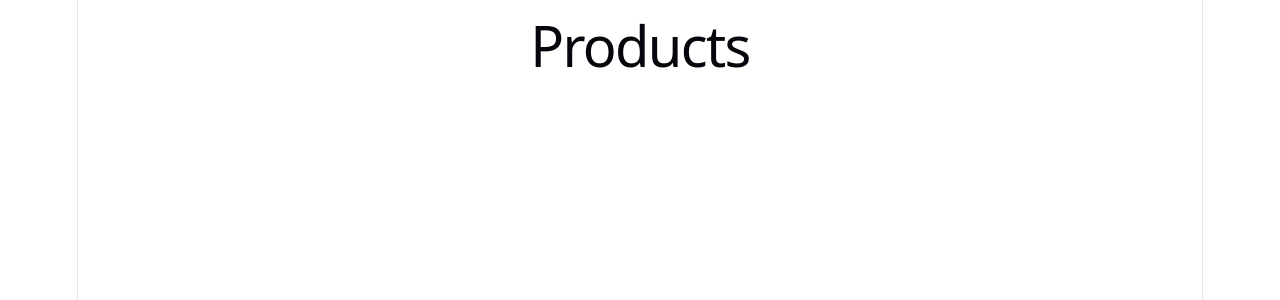
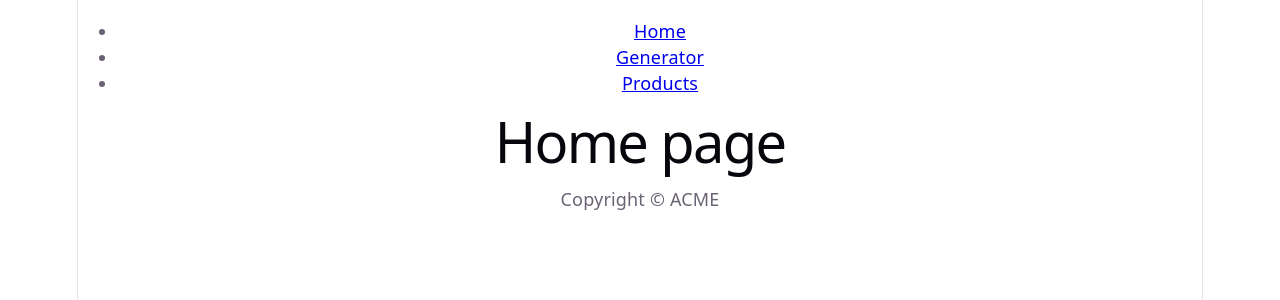
Before and after one commit to patrykomiotek/pitapp, a React (Vite) app: page / in a window 1280 px wide. Shown: the top 300 px of the page. Built offline with nearby package versions, Linux system fonts and the light colour scheme.

Commit message:
feat: with react router dom

```diff
--- a/package.json
+++ b/package.json
@@ -11,9 +11,11 @@
   },
   "dependencies": {
     "@hookform/resolvers": "^5.4.0",
+    "axios": "^1.18.1",
     "react": "^19.2.7",
     "react-dom": "^19.2.7",
     "react-hook-form": "^7.80.0",
+    "react-router-dom": "^7.9.5",
     "uuid": "^14.0.1",
     "zod": "^4.4.3"
   },
--- a/src/App.tsx
+++ b/src/App.tsx
@@ -1,3 +1,4 @@
+import { RouterProvider } from "react-router-dom";
 import "./App.css";
 import { Counter } from "./components/Counter";
 import Generator from "./components/Generator";
@@ -7,11 +8,13 @@ import { RegistrationFormWithRHF } from "./components/RegistrationFormWithRHF";
 import { RegistrationFormWithState } from "./components/RegistrationFormWithState";
 import { UserAge } from "./components/UserAge";
 import { ProductsListPage } from "./features/products/pages/ProductsListPage";
+import { routes } from "./routes";
 
 function App() {
   return (
     <>
-      <ProductsListPage />
+      <RouterProvider router={routes} />
+      {/* <ProductsListPage /> */}
       {/* <RegistrationFormWithRHF /> */}
       {/* <RegistrationFormWithRefs /> */}
       {/* <RegistrationFormWithState /> */}
--- /dev/null
+++ b/src/components/Layout/Footer.tsx
@@ -0,0 +1,7 @@
+export const Footer = () => {
+  return (
+    <div className="mt-8">
+      <p>Copyright &copy; ACME</p>
+    </div>
+  );
+};
--- /dev/null
+++ b/src/components/Layout/Layout.tsx
@@ -0,0 +1,13 @@
+import { Outlet } from "react-router-dom";
+import { Footer } from "./Footer";
+import { Menu } from "./Menu";
+
+export const Layout = () => {
+  return (
+    <div>
+      <Menu />
+      <Outlet />
+      <Footer />
+    </div>
+  );
+};
--- /dev/null
+++ b/src/components/Layout/Menu.tsx
@@ -0,0 +1,26 @@
+import { NavLink } from "react-router-dom";
+import { ROUTE } from "../../routes";
+
+export const Menu = () => {
+  return (
+    <nav className="mb-8">
+      <ul className="flex gap-2">
+        <li>
+          <NavLink to={ROUTE.HOME.path} className="text-blue-600">
+            Home
+          </NavLink>
+        </li>
+        <li>
+          <NavLink to={ROUTE.GENERATOR.path} className="text-blue-600">
+            Generator
+          </NavLink>
+        </li>
+        <li>
+          <NavLink to={ROUTE.PRODUCTS.path} className="text-blue-600">
+            Products
+          </NavLink>
+        </li>
+      </ul>
+    </nav>
+  );
+};
--- /dev/null
+++ b/src/pages/GeneratorPage.tsx
@@ -0,0 +1,5 @@
+import Generator from "../components/Generator";
+
+export const GeneratorPage = () => {
+  return <Generator />;
+};
--- /dev/null
+++ b/src/pages/HomePage.tsx
@@ -0,0 +1,7 @@
+export const HomePage = () => {
+  return (
+    <div>
+      <h1>Home page</h1>
+    </div>
+  );
+};
--- /dev/null
+++ b/src/routes.tsx
@@ -0,0 +1,40 @@
+import { createBrowserRouter } from "react-router-dom";
+import { Layout } from "./components/Layout/Layout";
+import { ProductsListPage } from "./features/products/pages/ProductsListPage";
+import { GeneratorPage } from "./pages/GeneratorPage";
+import { HomePage } from "./pages/HomePage";
+
+export const ROUTE: Record<string, { path: string; title: string }> = {
+  HOME: {
+    path: "/",
+    title: "Home",
+  },
+  GENERATOR: {
+    path: "/generator",
+    title: "Generator",
+  },
+  PRODUCTS: {
+    path: "/products",
+    title: "Products",
+  },
+};
+
+export const routes = createBrowserRouter([
+  {
+    element: <Layout />,
+    children: [
+      {
+        path: ROUTE.HOME.path,
+        element: <HomePage />,
+      },
+      {
+        path: ROUTE.GENERATOR.path,
+        element: <GeneratorPage />,
+      },
+      {
+        path: ROUTE.PRODUCTS.path,
+        element: <ProductsListPage />,
+      },
+    ],
+  },
+]);
```
Also changed, not shown: src/components/OrderForm.tsx (added, +92 -0 lines), src/features/products/services/Product.dto.ts (added, +14 -0 lines), 1 other file (tests, documents, lock files or other folders).
